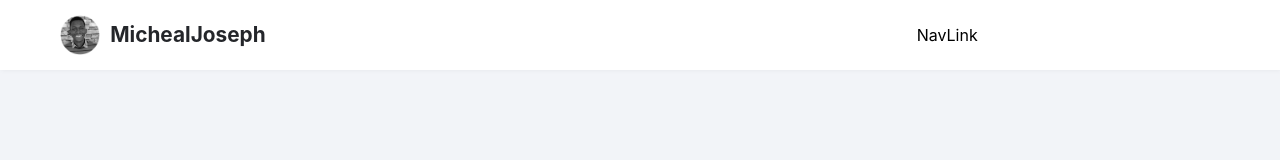
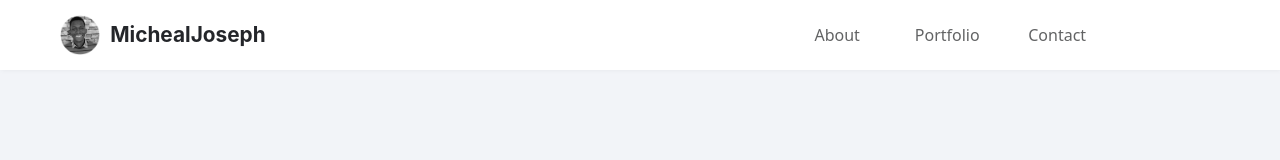
Before and after one commit to Josephmj99/My-Portfolio-Website, a React (Vite) app: page / in a window 1280 px wide. Shown: the top 160 px of the page. Built offline with nearby package versions, Linux system fonts and the light colour scheme.

Commit message:
feat: added navlink component

```diff
--- a/src/layouts/Header.jsx
+++ b/src/layouts/Header.jsx
@@ -2,13 +2,14 @@ import React from 'react';
 import styles from '../layouts/layout.module.css';
 import Hamburger from '../components/hamburger/hamburger';
 import Logo from '../components/logo/Logo';
+import Navlink from '../components/navlink/Navlink';
 
 
 const Header = () => {
   return (
     <header className={styles.header}>
       <div className={styles.logoContainer}><Logo/></div>
-      <div className={styles.navlinkContainer}>NavLink</div>
+      <div className={styles.navlinkContainer}><Navlink/></div>
       <div className={styles.hamburgerContainer}><Hamburger/></div>
     </header>
   )
```
